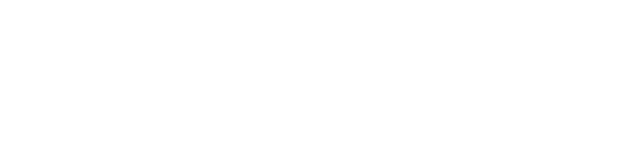
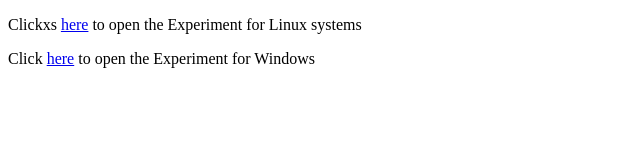
Before and after one commit to virtual-labs/exp-generation-of-random-variables-iiith, a plain HTML site: page experiment/simulation/index.html in a window 1280 px wide. Shown: the whole page, without its empty margins (0-640 px from the left). Drawn offline with Linux system fonts and the light colour scheme.

Commit message:
added simulation and images

```diff
--- a/experiment/simulation/index.html
+++ b/experiment/simulation/index.html
@@ -7,6 +7,9 @@
 <body>
 		<!-- Your code goes here-->
 
+
+	<p>Clickxs <a href="../experiment/compressed_files/4/Exp4.tar.gz">here</a> to open the Experiment for Linux systems</p>
+	<p>Click <a href="../experiment/compressed_files/4/Exp4.zip">here</a> to open the Experiment for Windows </p>
 	<!-- Add JS at the bottom of HTML file -->
         <script src="./js/main.js"></script>
 </body>
```
Also changed, not shown: experiment/images/2dice.jpg (added).
